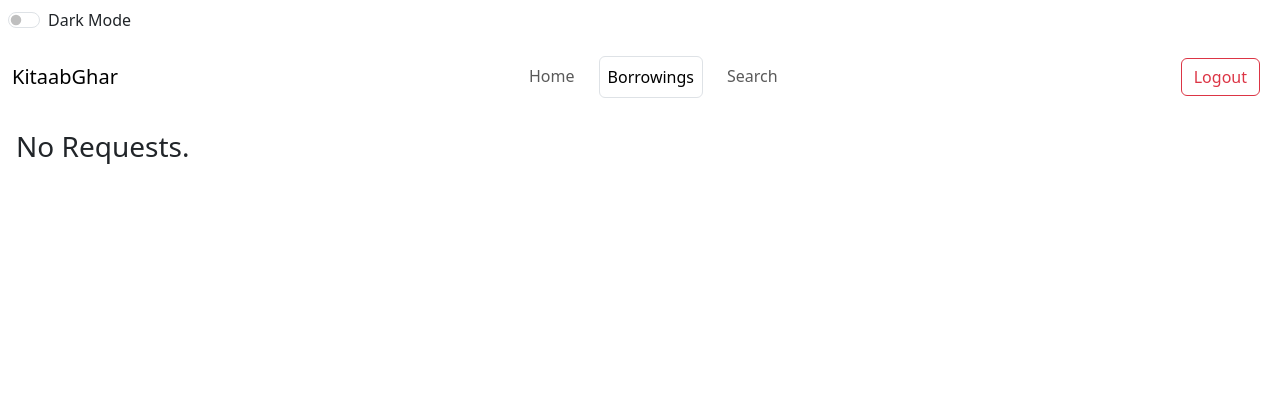
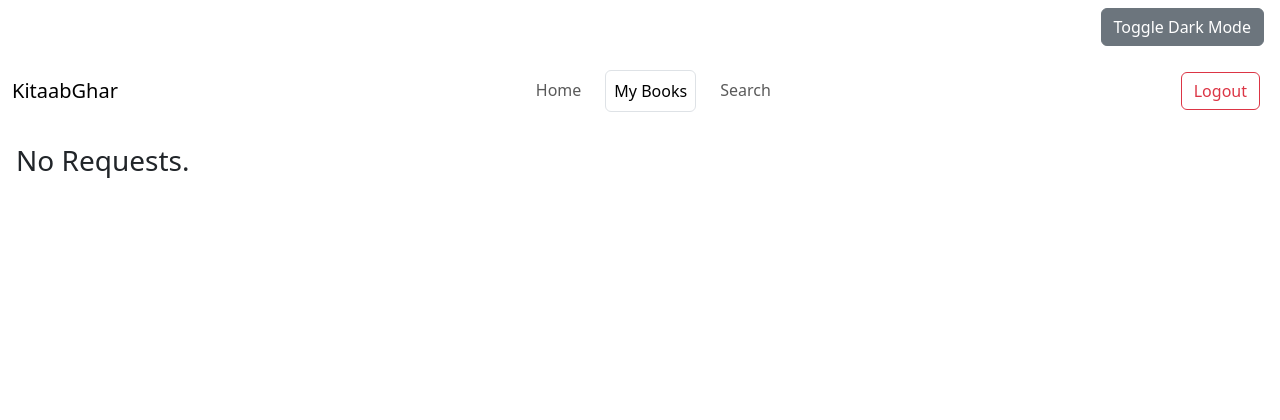
Before and after one commit to shazwat/Appdev1_project, a Flask app: template templates/borrowings.html in a window 1280 px wide. Shown: the top 420 px of the page. Before the commit the page ends 164 px from the top, so only its background shows below. Run offline with Flask 3, Linux system fonts and the light colour scheme; the template is opened without the code that fills it, so the values that code supplies are empty; some libraries are stand-ins or nearby versions.

Commit message:
Final Commit

```diff
--- a/templates/base.html
+++ b/templates/base.html
@@ -1,5 +1,5 @@
 <!DOCTYPE html>
-<html lang="en">
+<html lang="en" data-bs-theme="dark" id="root">
   <head>
     <meta charset="UTF-8" />
     <meta name="viewport" content="width=device-width, initial-scale=1.0" />
@@ -11,42 +11,21 @@
       crossorigin="anonymous"
     />
     <style>
-      /* Custom styles for the dark mode */
-      body.dark-mode {
-        background-color: #333;
-        color: #fff;
-      }
-      .text-white {
-        color: #fff;
-      }
-      .navbar-toggler-icon.inverted {
-        filter: invert(1);
-      }
-      .mode-switch {
-        position: fixed;
-        top: 0;
-        left: 0;
-        width: 100%;
-        border-bottom: 1px solid #ccc;
-        padding: 10px 0;
-        z-index: 9999;
-      }
-      .same-height{
-        height:250px;
+      .same-height {
+        height: 250px;
         object-fit: scale-down;
-      }
-      .logo-color{
-        filter: invert(63%) sepia(95%) saturate(439%) hue-rotate(354deg) brightness(97%) contrast(86%);
       }
     </style>
   </head>
 
   <body>
-    <div class="m-2">
-      <div class="form-check form-switch">
-        <label class="form-check-label" for="darkModeToggle">Dark Mode</label>
-        <input class="form-check-input" type="checkbox" id="darkModeToggle" />
-      </div>
+    <div class="my-2 mx-3 text-end">
+      <input
+        class="btn btn-secondary"
+        type="button"
+        value="Toggle Dark Mode"
+        onclick="toggleDarkMode();"
+      />
     </div>
 
     <!-- Bootstrap JS and jQuery (required for Bootstrap JS) -->
@@ -56,47 +35,17 @@
     <script src="https://stackpath.bootstrapcdn.com/bootstrap/4.5.2/js/bootstrap.min.js"></script>
 
     <script>
-      // Function to toggle dark mode
+      document.querySelector("#root").dataset.bsTheme =
+        sessionStorage.getItem("theme");
       function toggleDarkMode() {
-        var body = document.body;
-        var navbarLinks = document.querySelectorAll(".navbar-nav .nav-link");
-        var navbarBrand = document.querySelector(".navbar-brand");
-        var navbarTogglerIcon = document.querySelector(".navbar-toggler-icon");
+        console.log("executed");
 
-        // Toggle dark mode class on body
-        body.classList.toggle("dark-mode");
+        let element = document.querySelector("#root");
+        let theme = element.dataset.bsTheme;
 
-        // Toggle text color of navbar links
-        navbarLinks.forEach(function (link) {
-          link.classList.toggle("text-white");
-        });
-        navbarBrand.classList.toggle("text-white");
-        navbarTogglerIcon.classList.toggle("inverted");
-        localStorage.setItem(
-          "darkModeEnabled",
-          body.classList.contains("dark-mode")
-        );
-
-        // Update dark mode toggle switch state
-        darkModeToggle.checked = body.classList.contains("dark-mode");
+        element.dataset.bsTheme = theme === "dark" ? "light" : "dark";
+        sessionStorage.setItem("theme", element.dataset.bsTheme);
       }
-      function applyDarkMode() {
-        var darkModeEnabled = localStorage.getItem("darkModeEnabled");
-
-        if (darkModeEnabled && darkModeEnabled === "true") {
-          toggleDarkMode();
-        }
-      }
-
-      // Event listener for dark mode toggle switch
-      document
-        .getElementById("darkModeToggle")
-        .addEventListener("change", function () {
-          toggleDarkMode();
-        });
-      window.addEventListener("load", function () {
-        applyDarkMode();
-      });
     </script>
     {% block content %} {% endblock %}
     <script
@@ -104,6 +53,5 @@
       integrity="sha384-C6RzsynM9kWDrMNeT87bh95OGNyZPhcTNXj1NW7RuBCsyN/o0jlpcV8Qyq46cDfL"
       crossorigin="anonymous"
     ></script>
-
   </body>
 </html>
--- a/templates/borrow_requests.html
+++ b/templates/borrow_requests.html
@@ -61,7 +61,7 @@
 
   <div class="d-flex flex-column align-items-start flex-grow-1 flex-wrap">
     {% if borrowings %}
-    <table class="table table-bordered table-dark">
+    <table class="table table-bordered">
       <tr>
         <th>Book Name</th>
         <th>Email</th>
--- a/templates/borrowings.html
+++ b/templates/borrowings.html
@@ -22,7 +22,7 @@
 
           <li class="nav-item m-2">
             <a class="nav-link active border rounded form-control text-center" aria-current="page" href="#"
-              >Borrowings</a
+              >My Books</a
             >
           </li>
           <li class="nav-item m-2">
@@ -53,7 +53,7 @@
 
   <div class="d-flex flex-column align-items-start flex-grow-1 flex-wrap">
     {% if borrowings %}
-    <table class="table table-bordered table-dark">
+    <table class="table table-bordered">
       <tr>
         <th>Book Name</th>
         <th>Date Requested</th>
--- a/templates/home_admin.html
+++ b/templates/home_admin.html
@@ -99,7 +99,7 @@
         {% for book in section_list[section] %}
         <div
           class="card m-2 cl{{ section.section_id }}"
-          style="min-width: 12rem; max-width: 14rem; display: none"
+          style="width: 12rem; display: none"
         >
           {% if book.cover %}
           <img
--- a/templates/search.html
+++ b/templates/search.html
@@ -21,7 +21,7 @@
           </li>
 
           <li class="nav-item">
-            <a class="nav-link" href="{{url_for('borrowings')}}">Borrowings</a>
+            <a class="nav-link" href="{{url_for('borrowings')}}">My Books</a>
           </li>
           <li class="nav-item">
             <a
--- a/templates/view_borrowed_book.html
+++ b/templates/view_borrowed_book.html
@@ -34,7 +34,7 @@
 </nav>
 <div class="text-center">
   <div>
-    <canvas id="pdfCanvas" style="height: 85vh"></canvas>
+    <canvas class="border rounded-4 border-5 p-4" id="pdfCanvas" style="height: 85vh"></canvas>
   </div>
   <div>
     <button class="btn btn-sm active border rounded text-center m-1" id="prevPageBtn">Previous Page</button>
--- a/views.py
+++ b/views.py
@@ -241,7 +241,7 @@ def home():
             return render_template('error.html', message="Not Authorised")
         else:
             section_list = {}
-            latest_books = {}
+            latest_books = []
             try:
                 sections = db.session.query(Section).all()
                 for s in sections:
@@ -250,7 +250,7 @@ def home():
                 section_list = {}
                 print("Error loading sections and books: ", e)
             try:
-                latest = db.session.query(Book).order_by(
+                latest_books = db.session.query(Book).order_by(
                     Book.book_id.desc()).limit(5).all()
             except SQLAlchemyError as e:
                 latest_books = []
```
Also changed, not shown: templates/home.html (+12 -10 lines), static/reports/summary_graph.png.
